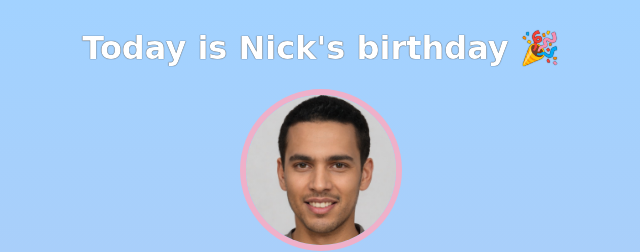
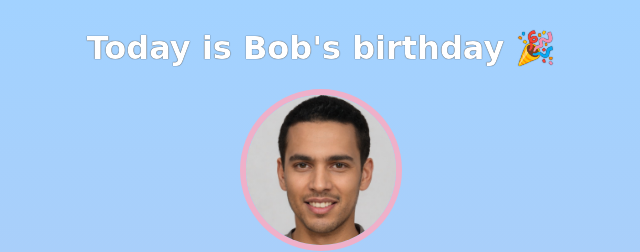
Before and after one commit to PepeCringe/birthday-site-scrimba, a website built with Vite: page index.html in a window 1280 px wide. Shown: the top 252 px of the page, 319-959 px from the left. Built offline with nearby package versions, Linux system fonts and the light colour scheme; a web font is replaced by a local one.

Commit message:
Change name to proper one

```diff
--- a/index.html
+++ b/index.html
@@ -7,7 +7,7 @@
     </head>
     <body>
         <div id="header">
-            <h1>Today is Nick's birthday 🎉</h1>
+            <h1>Today is Bob's birthday 🎉</h1>
             <img id="bff-img" src="images/nick.jpg">
             <h2 id="bday-age">24 years old</h2>
             <h4 id="bday-date">01.11.2022</h4>
```
Also changed, not shown: 1 other file.
